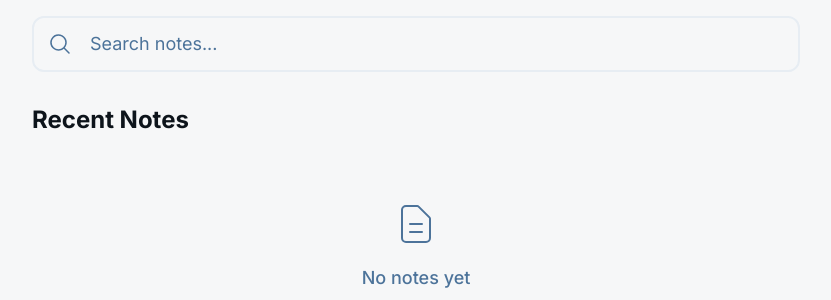
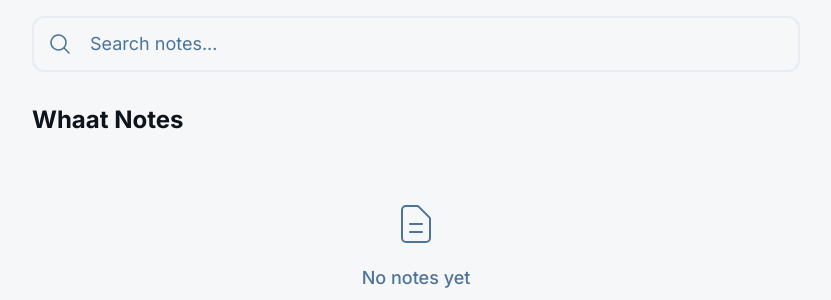
Before and after one commit to elliottchow3399-sys/WA-Workshop, a Flask app: page /search in a window 1280 px wide. Shown: the part 183-483 px from the top of the page, without its empty margins (224-1055 px from the left). Run offline with Flask 3, Linux system fonts and the light colour scheme; the visitor is signed in with stand-in values (Sample User, id 1); parts of the project's set-up code (start-up, migrations or seed data) failed here and were passed over; some libraries are stand-ins or nearby versions.

Commit message:
commit 2

```diff
--- a/templates/dashboard.html
+++ b/templates/dashboard.html
@@ -122,7 +122,7 @@
                         {% if search_query %}
                             Search Results for "{{ search_query }}"
                         {% else %}
-                            Recent Notes
+                            Whaat Notes
                         {% endif %}
                     </h2>
 
```
